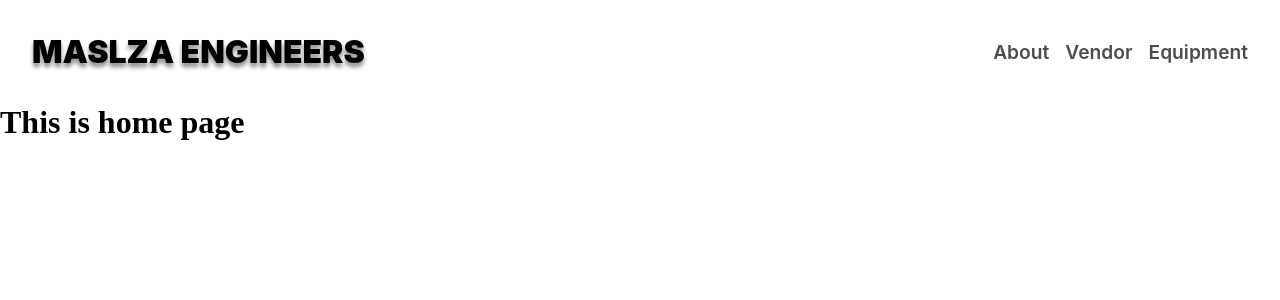
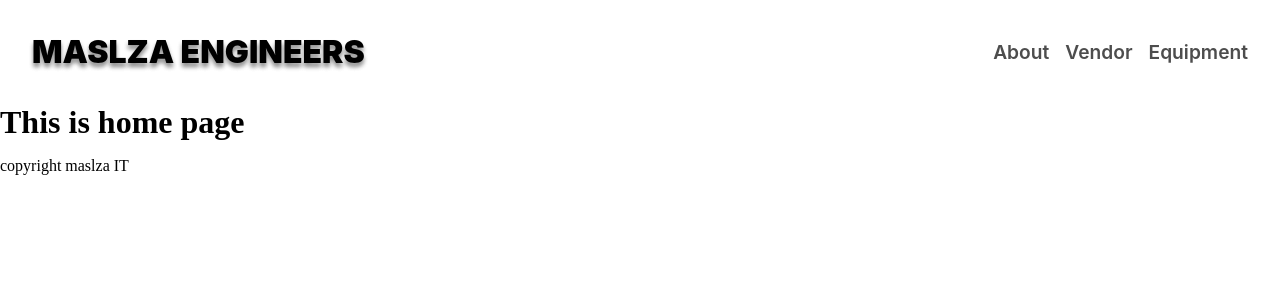
Before and after one commit to joshuaombasa/maslza-client, a React (Vite) app: page / in a window 1280 px wide. Shown: the top 300 px of the page. Built offline with nearby package versions, Linux system fonts and the light colour scheme.

Commit message:
add buid component file

```diff
--- a/src/components/Layout.jsx
+++ b/src/components/Layout.jsx
@@ -26,7 +26,7 @@ export default function Layout() {
                 <Outlet />
             </div>
             <footer>
-
+                <p className="footer-text">copyright maslza IT</p>
             </footer>
         </div>
     )
```
